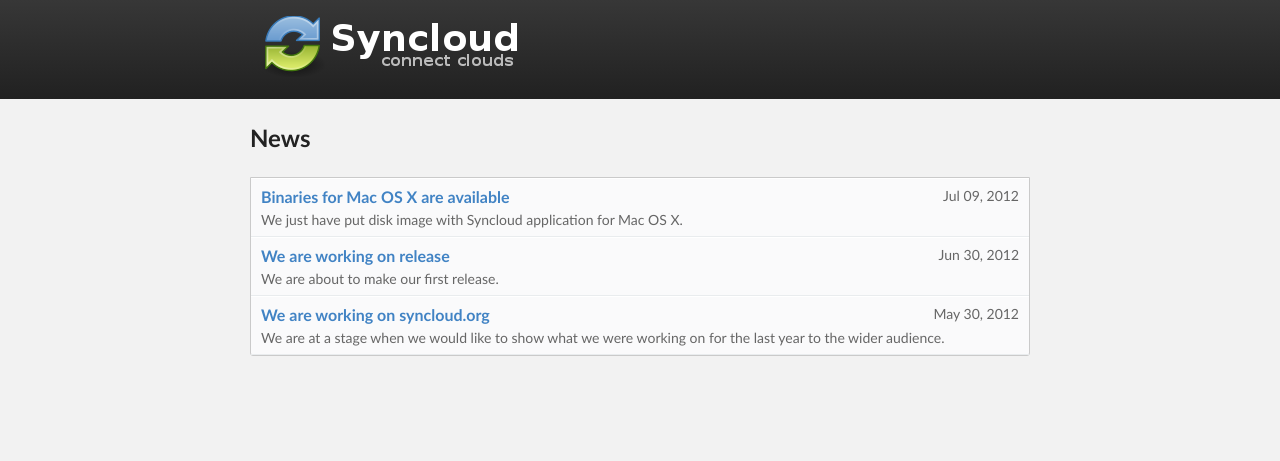
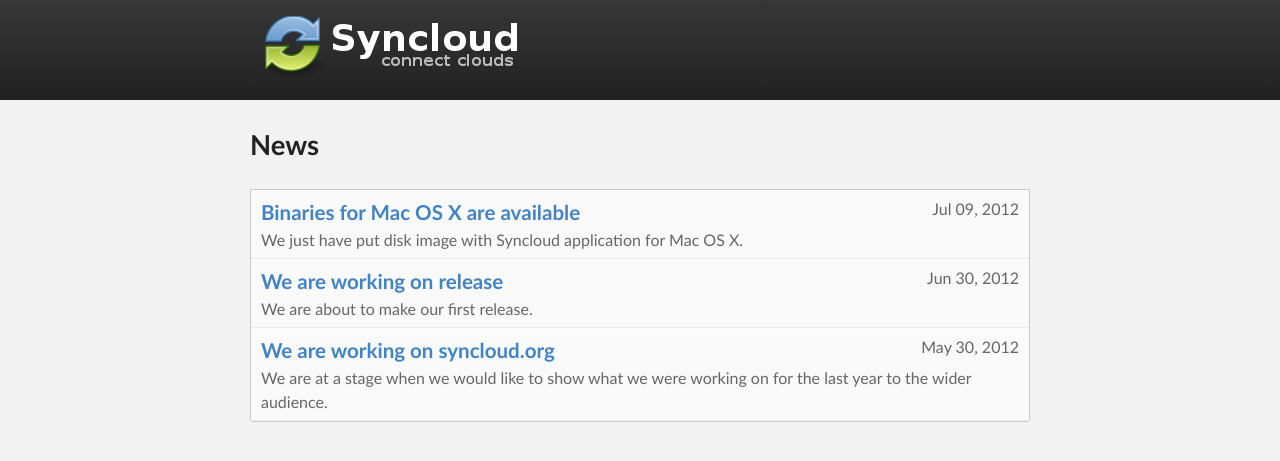
Before and after one commit to syncloud/syncloud.org, a Jekyll site: the page built from index.markdown, in a window 1280 px wide. Shown: the top 461 px of the page. Built offline with Jekyll 4.4.1, drawn with Linux system fonts in a browser that asks for light colours.

Commit message:
Fixed fonts for Windows (need to check on Linux now)

```diff
--- a/css/list-module.css
+++ b/css/list-module.css
@@ -23,7 +23,6 @@
     filter: progid:DXImageTransform.Microsoft.gradient(startColorStr='#f1f1f1', EndColorStr='#e1e1e1');
     color: #666;
     text-shadow: 0 1px 0 rgba(255, 255, 255, 0.7);
-    font-size: 16px;
     line-height: 22px;
     margin: 0px;
 }
@@ -69,11 +68,11 @@
     text-decoration: none;
 }
 
-.list-module a h3 {
+.list-module a h5 {
     color: #4183C4;
 }
 
-.list-module a:hover h3 {
+.list-module a:hover h5 {
     text-decoration: underline;
 }
 
@@ -82,9 +81,8 @@
     margin: 0px;
 }
 
-.list-module h3 {
+.list-module h5 {
     margin: 0px;
-    font-size: 16px;
 }
 
 .list-module .list-body a p {
--- a/css/navigation.css
+++ b/css/navigation.css
@@ -36,7 +36,7 @@
     list-style-type: none;
     margin: 0;
     padding: 0;
-    font-size: 13px;
+    font-size: 14px;
     line-height: 38px;
 }
 
--- a/css/stylesheet.css
+++ b/css/stylesheet.css
@@ -36,7 +36,7 @@
 }
 
 body {
-    font-size: 14px;
+    font-size: 16px;
     font-family: 'Myriad Pro', Calibri, Helvetica, Arial, sans-serif;
     line-height: 1.5;
 
@@ -76,27 +76,27 @@
 }
 
 h1 {
-    font-size: 36px;
+    font-size: 2.570em;
 }
 
 h2 {
-    font-size: 30px;
+    font-size: 2.143em;
 }
 
 h3 {
-    font-size: 24px;
+    font-size: 1.715em;
 }
 
 h4 {
-    font-size: 21px;
+    font-size: 1.5em;
 }
 
 h5 {
-    font-size: 18px;
+    font-size: 1.285em;
 }
 
 h6 {
-    font-size: 14px;
+    font-size: 1em;
 }
 
 a {
--- a/index.markdown
+++ b/index.markdown
@@ -17,7 +17,7 @@
                     <li>
                         <a href="{{ post.url }}">
                             <p style="float: right;">{{ post.date| date:"%b %d, %Y"}}</p>
-                            <h3>{{ post.title }}</h3>
+                            <h5>{{ post.title }}</h5>
                             <p>{{ post.description }}</p>
                         </a>
                     </li>
```
Also changed, not shown: css/smoothness/jquery-ui-1.8.21.custom.css.
